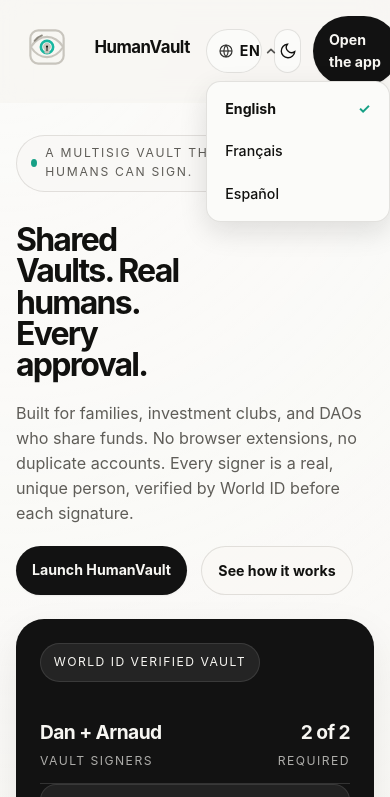
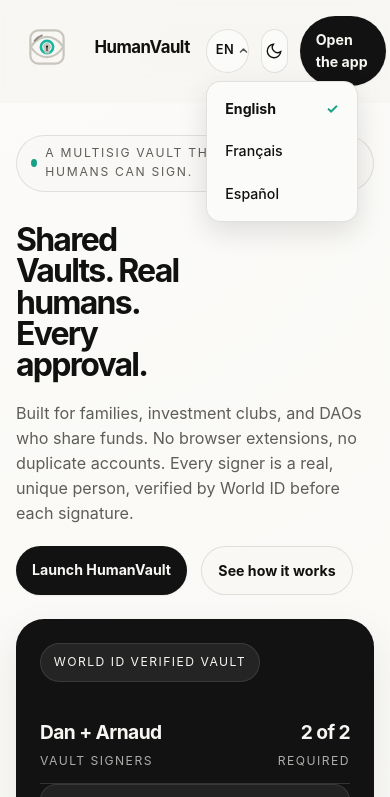
Before and after one commit to admindanrob/humanvault-site, a website: page index.html in a window 390 px wide. Both pictures are taken after a click on the button "EN". Shown: the top 797 px of the page. Drawn offline with Linux system fonts and the light colour scheme; a web font is replaced by a local one.

Commit message:
Update index.html
smaller language drop down button

```diff
--- a/index.html
+++ b/index.html
@@ -269,8 +269,10 @@
 .lang-menu .lang-check{opacity:0;color:var(--color-accent);font-weight:700}
 .lang-menu button[aria-selected="true"] .lang-check{opacity:1}
 @media (max-width:480px){
-  .lang-btn{padding:0 .7rem;gap:.35rem}
-  .lang-menu{right:auto;left:0}
+  .lang-btn{padding:0 .55rem;gap:.3rem;font-size:.8rem;font-weight:600;letter-spacing:.02em}
+  .lang-btn .lang-globe{display:none}
+  .lang-btn .lang-caret{width:9px;height:9px}
+  .lang-menu{right:auto;left:0;min-width:9.5rem}
 }
 </style>
 <script>
```
